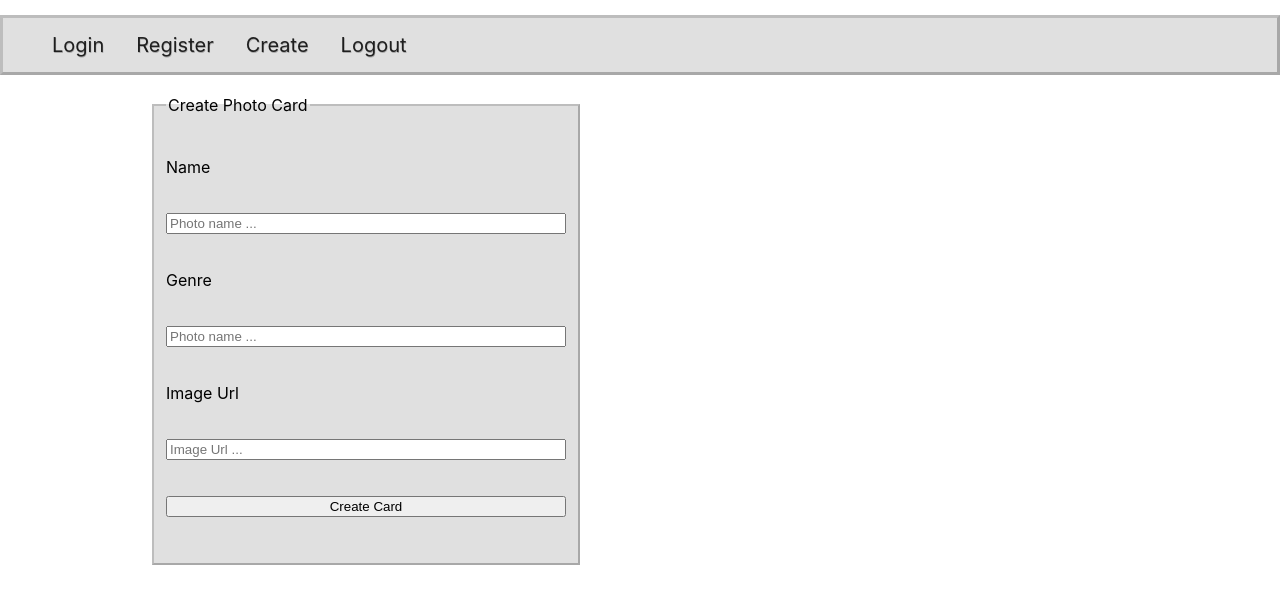
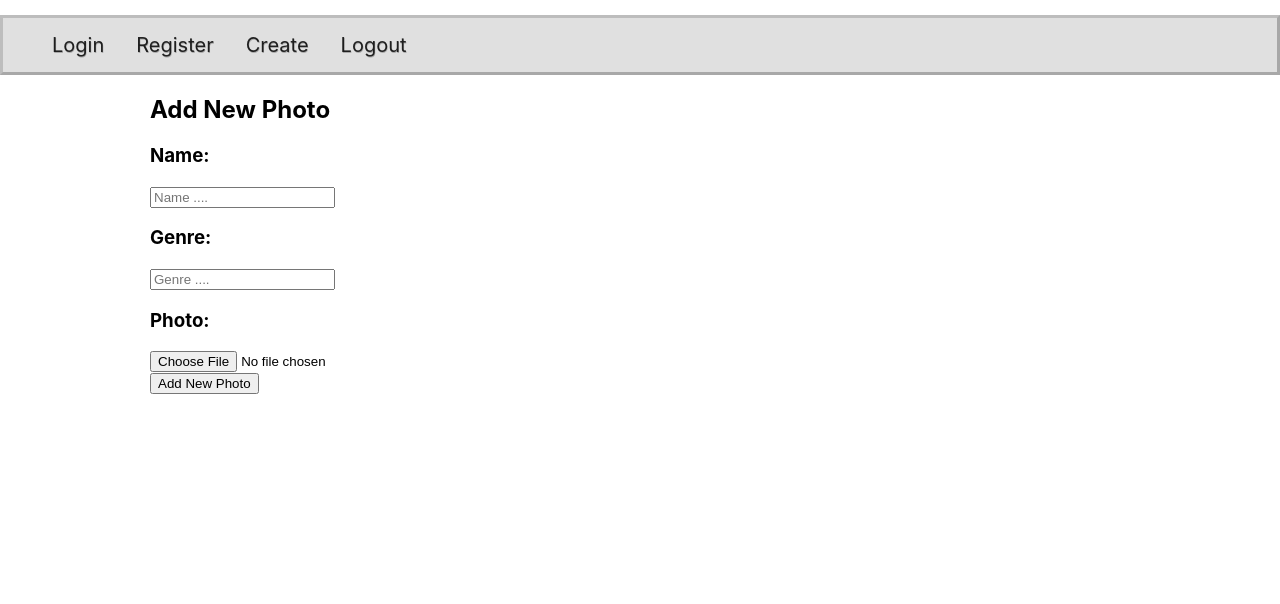
Before and after one commit to DragomirSt/photo-album, a React (Create React App) app in the folder client/: page /create in a window 1280 px wide. Shown: the top 604 px of the page. Built offline with nearby package versions, Linux system fonts and the light colour scheme.

Commit message:
Update create Card functionality

```diff
--- a/client/src/components/Create/CreateCard.js
+++ b/client/src/components/Create/CreateCard.js
@@ -12,41 +12,56 @@ const Create = () => {
 
     const createPhotoCard = (e) => {
         e.preventDefault();
+        const data = new FormData();
         let formData = new FormData(e.target);
 
         let name = formData.get('name');
         let genre = formData.get('genre');
         let imageUrl = formData.get('imageUrl');
 
-        photo.createCard({
-            name,
-            genre,
-            imageUrl
-        }, user.accessToken)
-        .then(res => {
-            navigate('/');
-        })
+        data.append('name', name)
+        data.append('genre', genre);
+        data.append('imageUrl', imageUrl);
+        console.log(data)
+
+        photo.createCard(data, user.accessToken)
+            .then(res => {
+                navigate('/');
+            })
 
     };
 
 
     return (
-        <form className='create-form' method="POST" onSubmit={createPhotoCard}>
-            <fieldset className='create-fieldset'>
-                <legend>Create Photo Card</legend>
+        <div className='create-form'>
+            <form method="POST" onSubmit={createPhotoCard}>
+                <div className='add-form-text'>
+                    <h2>Add New Photo</h2>
+                </div>
+                <div className='create-label'>
+                    <h3>Name: </h3>
+                </div>
+                <div className='inputs'>
+                    <input type="text" name="name" className="name" placeholder="Name ...." />
+                </div>
+                <div className='genre-label'>
+                    <h3>Genre: </h3>
+                </div>
+                <div className='input-genre'>
+                    <input type="text" name="genre" className="genre" placeholder='Genre ....' />
+                </div>
+                <div className='image-label'>
+                    <h3>Photo: </h3>
+                </div>
+                <div className='image'>
+                    <input type="file" name="imageUrl" className="file"  />
+                </div>
 
-                <label htmlFor="email">Name</label>
-                <input type="text" name="name" placeholder="Photo name ..." />
+                <input className="button-submit" type="submit" value="Add New Photo" />
 
-                <label htmlFor="genre">Genre</label>
-                <input type="text" name="genre" placeholder="Photo name ..." />
+            </form>
+        </div>
 
-                <label htmlFor="image-url">Image Url</label>
-                <input type="text" name="imageUrl" placeholder="Image Url ... " />
-
-                <input className="button submit" type="submit" value="Create Card" />
-            </fieldset>
-        </form>
     )
 }
 
```
